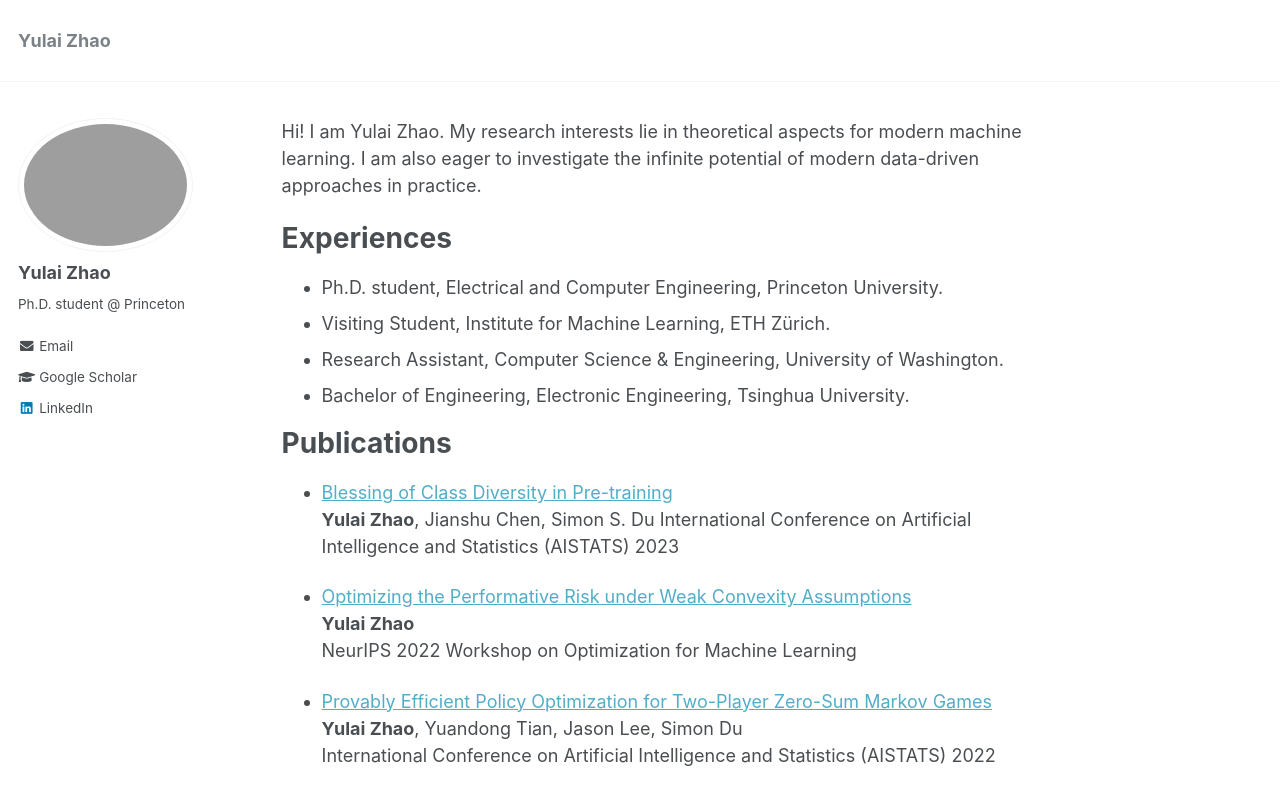
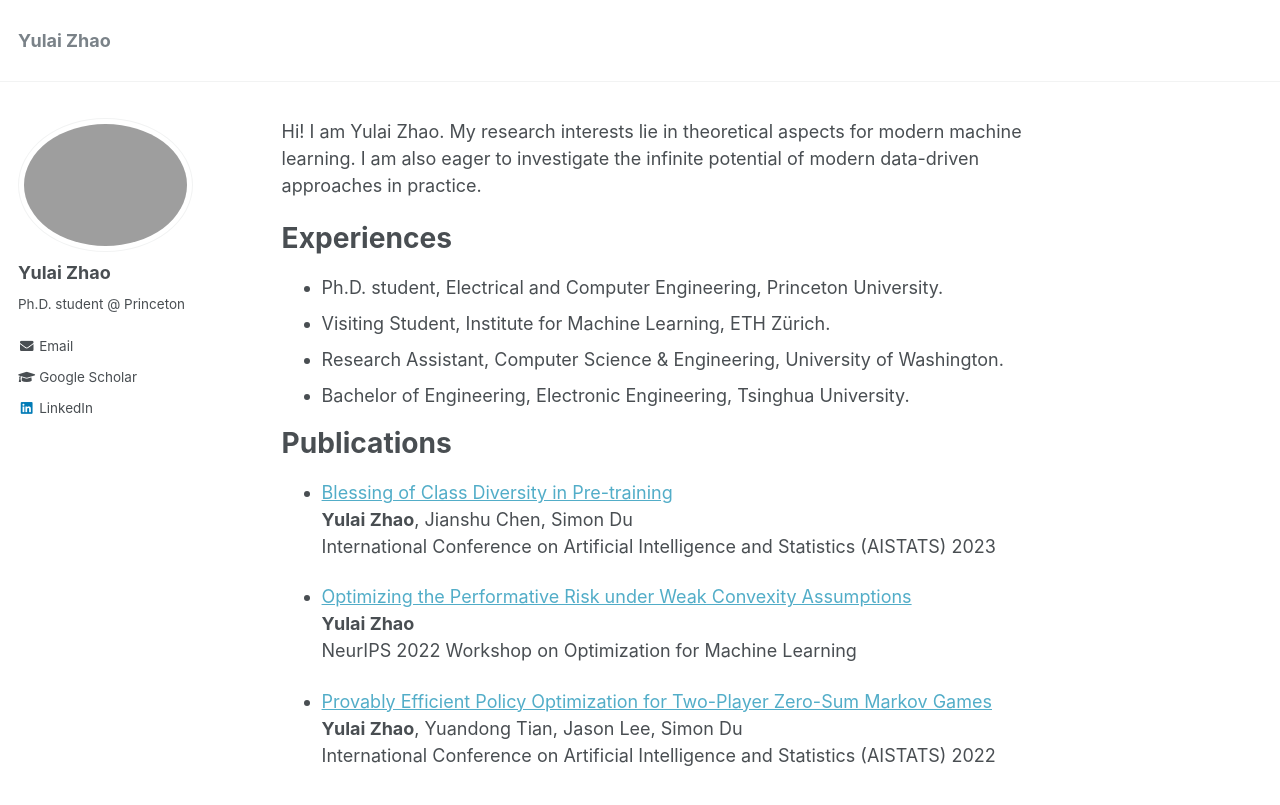
Before and after one commit to zhaoyl18/zhaoyl18.github.io, a Jekyll site: the page built from _pages/about.md, in a window 1280 px wide and 954 px high. Shown: the top 805 px of the window. Built offline with Jekyll 4.4.1, drawn with Linux system fonts in a browser that asks for light colours.

```diff
--- a/_pages/about.md
+++ b/_pages/about.md
@@ -19,7 +19,7 @@ Experiences
 Publications
 ======
 * [Blessing of Class Diversity in Pre-training](https://arxiv.org/abs/2209.03447)
-**Yulai Zhao**, Jianshu Chen, Simon S. Du
+**Yulai Zhao**, Jianshu Chen, Simon Du
 International Conference on Artificial Intelligence and Statistics (AISTATS) 2023
 
 * [Optimizing the Performative Risk under Weak Convexity Assumptions](https://openreview.net/forum?id=Ut_vApkulkk)
```
